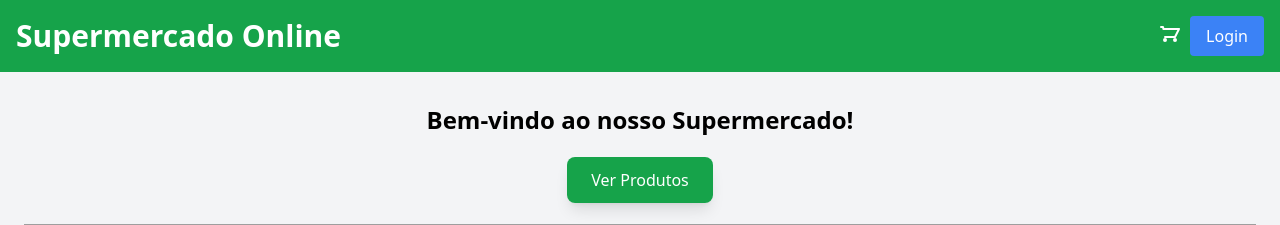
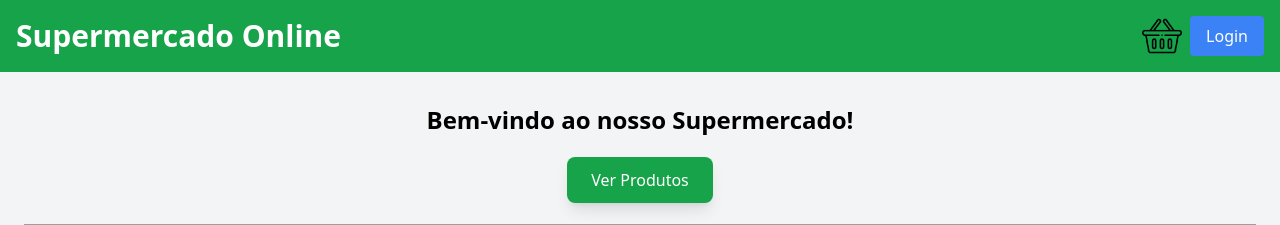
Before and after one commit to rodrigompf/ProjetoWeb2, a PHP site: page / in a window 1280 px wide. Shown: the top 225 px of the page. Run offline with PHP 8.4, Linux system fonts and the light colour scheme; data comes from the database, SQL or seed files in the repository; some libraries are stand-ins or nearby versions; grey boxes are pictures that could not be loaded.

Commit message:
change icon from the cart

```diff
--- a/app/views/header.php
+++ b/app/views/header.php
@@ -31,10 +31,8 @@
             <div class="flex items-center gap-2">
                 <!-- Link para o carrinho de compras, com verificação de login -->
                 <a href="<?php echo isset($_SESSION['user']) && $_SESSION['user'] ? '/cart' : 'javascript:alert(\'Por favor efetue o login para poder fazer compras.\')'; ?>" class="relative">
-                    <!-- Ícone do carrinho de compras -->
-                    <svg xmlns="http://www.w3.org/2000/svg" class="h-6 w-6" fill="none" viewBox="0 0 24 24" stroke="currentColor">
-                        <path stroke-linecap="round" stroke-linejoin="round" stroke-width="2" d="M3 3h2l.4 2M7 13h10l4-8H5.4m1.6 10a1 1 0 100 2 1 1 0 000-2zm10 0a1 1 0 100 2 1 1 0 000-2z" />
-                    </svg>
+                    <!-- Ícone do carrinho de compras (imagem) -->
+                    <img src="cesta.png" alt="Carrinho" class="h-10 w-10" />
                     <!-- Exibir o número de itens no carrinho, se houver -->
                     <?php if (!empty($_SESSION['cart'])): ?>
                         <span class="absolute top-0 right-0 bg-red-500 text-white text-xs rounded-full px-1">
@@ -53,4 +51,5 @@
             </div>
         </div>
     </div>
+
 </header>
```
Also changed, not shown: cesta.png (added).
